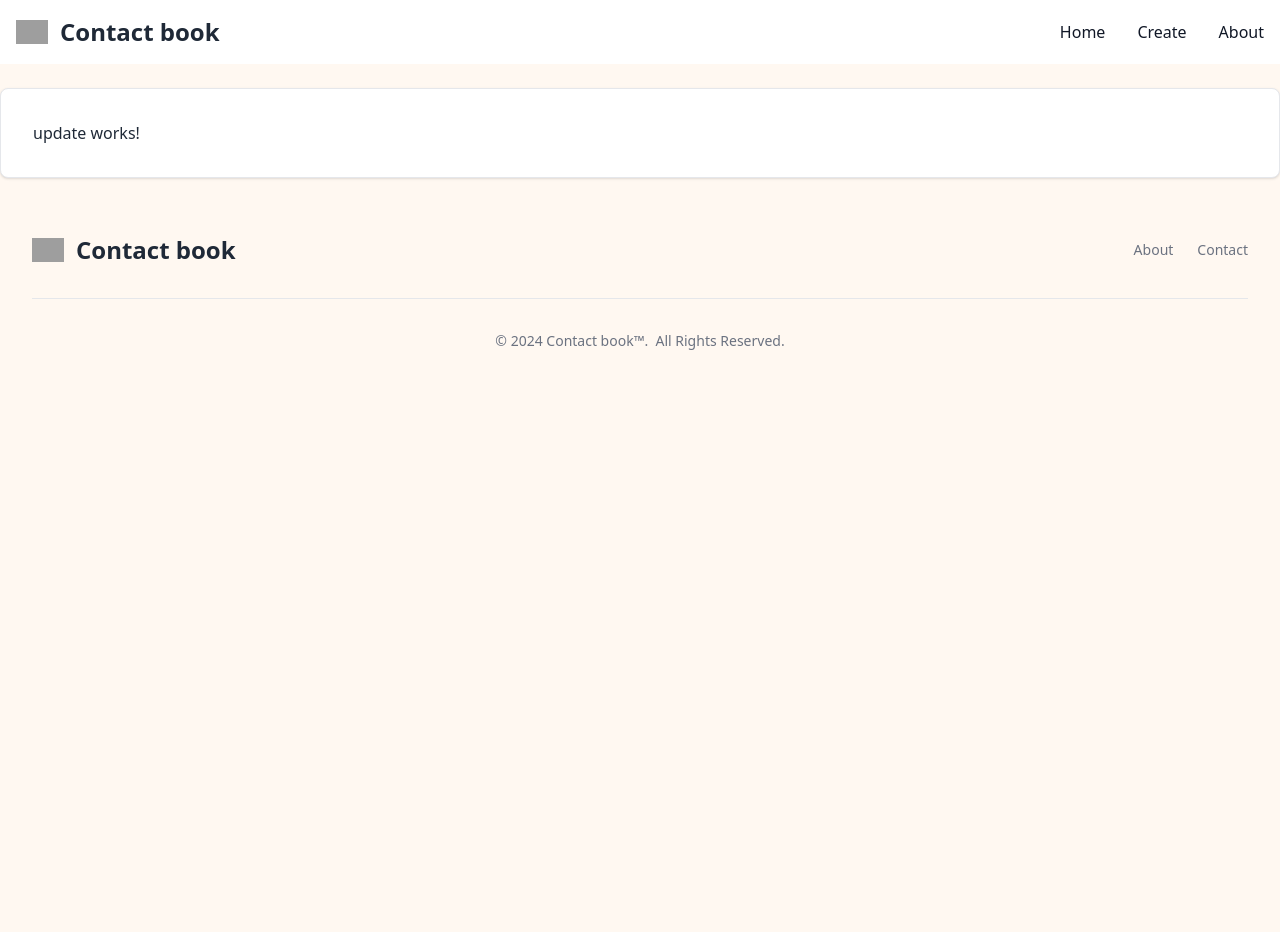
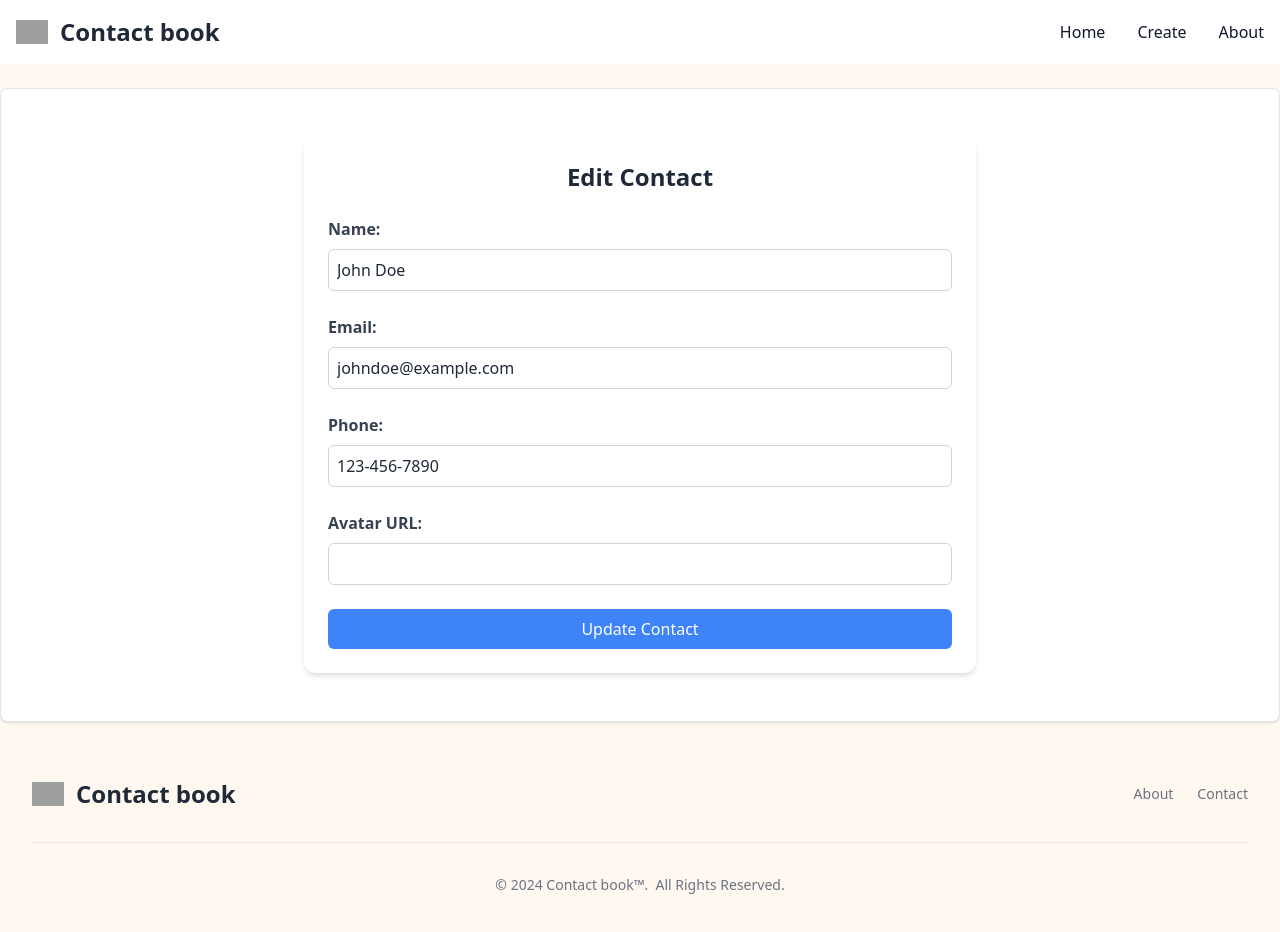
Before and after one commit to Narkobaron15/contact-book, an Angular app: page /contacts/1/edit in a window 1280 px wide. Shown: the top 932 px of the page. Before the commit the page ends 800 px from the top, so only its background shows below. Built offline with nearby package versions, Linux system fonts and the light colour scheme; grey boxes are pictures that could not be loaded.

Commit message:
Added contact form

```diff
--- a/package.json
+++ b/package.json
@@ -4,7 +4,7 @@
   "type": "module",
   "scripts": {
     "ng": "ng",
-    "start": "ng serve --configuration production",
+    "start": "ng serve",
     "build": "npm i -g @angular/cli && ng build --configuration production",
     "watch": "ng build --watch --configuration development",
     "test": "ng test",
--- /dev/null
+++ b/src/app/components/contact-form/contact-form.component.css
@@ -0,0 +1,37 @@
+@tailwind components;
+
+@layer components {
+  .form-container {
+    @apply max-w-md mx-auto bg-white rounded-xl shadow-md overflow-hidden md:max-w-2xl m-4 p-6;
+  }
+
+  .form-title {
+    @apply text-2xl font-bold mb-6 text-center text-gray-800;
+  }
+
+  .contact-form {
+    @apply space-y-6;
+  }
+
+  .form-group {
+    @apply flex flex-col;
+  }
+
+  .form-label {
+    @apply mb-2 font-bold text-gray-700;
+  }
+
+  .form-input {
+    @apply p-2 border border-gray-300 rounded-md focus:outline-none focus:ring-2 focus:ring-blue-500;
+  }
+
+  .error-message {
+    @apply text-red-500 text-sm mt-1;
+  }
+
+  .submit-button {
+    @apply w-full p-2 rounded-md disabled:opacity-50 disabled:cursor-not-allowed
+    bg-blue-500 text-white hover:bg-blue-600
+    focus:outline-none focus:ring-2 focus:ring-blue-500 focus:ring-opacity-50;
+  }
+}
--- /dev/null
+++ b/src/app/components/contact-form/contact-form.component.html
@@ -0,0 +1,37 @@
+<div class="form-container">
+  <h2 class="form-title">{{ isEditMode ? 'Edit' : 'Add' }} Contact</h2>
+  <form [formGroup]="contactForm" (ngSubmit)="onSubmit()" class="contact-form">
+    <div class="form-group">
+      <label for="name" class="form-label">Name:</label>
+      <input type="text" id="name" formControlName="name" class="form-input">
+      <div *ngIf="contactForm.get('name')?.invalid && contactForm.get('name')?.touched" class="error-message">
+        Name is required.
+      </div>
+    </div>
+
+    <div class="form-group">
+      <label for="email" class="form-label">Email:</label>
+      <input type="email" id="email" formControlName="email" class="form-input">
+      <div *ngIf="contactForm.get('email')?.invalid && contactForm.get('email')?.touched" class="error-message">
+        Please enter a valid email.
+      </div>
+    </div>
+
+    <div class="form-group">
+      <label for="phone" class="form-label">Phone:</label>
+      <input type="tel" id="phone" formControlName="phone" class="form-input">
+      <div *ngIf="contactForm.get('phone')?.invalid && contactForm.get('phone')?.touched" class="error-message">
+        Phone is required.
+      </div>
+    </div>
+
+    <div class="form-group">
+      <label for="avatar" class="form-label">Avatar URL:</label>
+      <input type="url" id="avatar" formControlName="avatar" class="form-input">
+    </div>
+
+    <button type="submit" [disabled]="!contactForm.valid" class="submit-button">
+      {{ isEditMode ? 'Update' : 'Add' }} Contact
+    </button>
+  </form>
+</div>
--- /dev/null
+++ b/src/app/components/contact-form/contact-form.component.ts
@@ -0,0 +1,76 @@
+import {Component, OnInit} from '@angular/core';
+import Contact from "../../models/contact";
+import {FormBuilder, FormGroup, ReactiveFormsModule, Validators} from "@angular/forms";
+import {ActivatedRoute, Router} from "@angular/router";
+import ContactService from "../../services/contact/contact.service";
+import {NgIf} from "@angular/common";
+
+@Component({
+  selector: 'app-contact-form',
+  standalone: true,
+  imports: [
+    ReactiveFormsModule,
+    NgIf,
+  ],
+  templateUrl: './contact-form.component.html',
+  styleUrl: './contact-form.component.css',
+})
+export class ContactFormComponent implements OnInit {
+  contactForm: FormGroup;
+  isEditMode: boolean = false;
+  contactId: number | null = null;
+
+  constructor(
+    private fb: FormBuilder,
+    private route: ActivatedRoute,
+    private router: Router,
+    private contactService: ContactService,
+  ) {
+    this.contactForm = this.fb.group({
+      name: ['', Validators.required],
+      email: ['', [Validators.required, Validators.email]],
+      phone: ['', Validators.required],
+      avatar: [null],
+    });
+  }
+
+  public ngOnInit() {
+    this.contactId = Number(this.route.snapshot.paramMap.get('id'));
+    this.isEditMode = !!this.contactId;
+
+    if (!this.isEditMode) return;
+
+    const contact = this.contactService.getContact(this.contactId);
+    if (!contact) {
+      this.router.navigate(['/contacts']).catch(console.error)
+      return
+    }
+    this.contactForm.patchValue(contact);
+  }
+
+  public onSubmit() {
+    if (!this.contactForm.valid) return
+
+    const formData = this.contactForm.value;
+    if (formData.avatar?.trim().length === 0) {
+      formData.avatar = null;
+    }
+    const contact = new Contact(
+      this.contactId && this.contactId > 0
+        ? this.contactId
+        : this.contactService.contacts.length + 1,
+      formData.name,
+      formData.email,
+      formData.phone,
+      formData.avatar,
+    );
+
+    if (this.isEditMode) {
+      this.contactService.updateContact(contact)
+    } else {
+      this.contactService.createContact(contact)
+    }
+
+    this.router.navigate(['/contacts']).catch(console.error)
+  }
+}
--- a/src/app/components/create/create.component.html
+++ /dev/null
@@ -1 +0,0 @@
-<p>create works!</p>
--- a/src/app/components/create/create.component.ts
+++ /dev/null
@@ -1,37 +0,0 @@
-import {Component} from '@angular/core';
-import Contact from "../../models/contact";
-import ContactService from "../../services/contact/contact.service";
-import {Router} from "@angular/router";
-
-@Component({
-  selector: 'app-create',
-  standalone: true,
-  imports: [],
-  templateUrl: './create.component.html',
-  styleUrl: './create.component.css'
-})
-export class CreateComponent {
-  private readonly _contact: Contact
-
-  constructor(
-    private service: ContactService,
-    private router: Router,
-  ) {
-    this._contact = new Contact(
-      // Bad practice, but it works for now (until we have a real backend)
-      service.contacts.length + 1,
-      '',
-      '',
-      '',
-    );
-  }
-
-  get contact(): Contact {
-    return this._contact!;
-  }
-
-  createContact() {
-    this.service.createContact(this.contact);
-    this.router.navigate(['/contacts']).catch(console.error);
-  }
-}
--- a/src/app/components/update/update.component.html
+++ /dev/null
@@ -1 +0,0 @@
-<p>update works!</p>
--- a/src/app/components/update/update.component.ts
+++ /dev/null
@@ -1,43 +0,0 @@
-import {Component, OnInit} from '@angular/core';
-import Contact from "../../models/contact";
-import ContactService from "../../services/contact/contact.service";
-import {ActivatedRoute, Router} from "@angular/router";
-
-@Component({
-  selector: 'app-update',
-  standalone: true,
-  imports: [],
-  templateUrl: './update.component.html',
-  styleUrl: './update.component.css'
-})
-export class UpdateComponent implements OnInit {
-  private _contact?: Contact
-
-  constructor(
-    private service: ContactService,
-    private route: ActivatedRoute,
-    private router: Router,
-  ) {
-  }
-
-  get contact(): Contact {
-    return this._contact!;
-  }
-
-  updateContact() {
-    this.service.updateContact(this.contact);
-    this.router.navigate(['/contacts']).catch(console.error);
-  }
-
-  ngOnInit(): void {
-    const id = Number(this.route.snapshot.paramMap.get('id'));
-    const contact = this.service.getContact(id);
-
-    if (!contact) {
-      this.router.navigate(['/404']).catch(console.error);
-      return
-    }
-
-    this._contact = contact;
-  }
-}
```
Also changed, not shown: src/app/components/app/app.routes.ts (+3 -4 lines), src/app/components/create/create.component.css (deleted), src/app/components/update/update.component.css (deleted), 2 other files (tests, documents, lock files or other folders).
